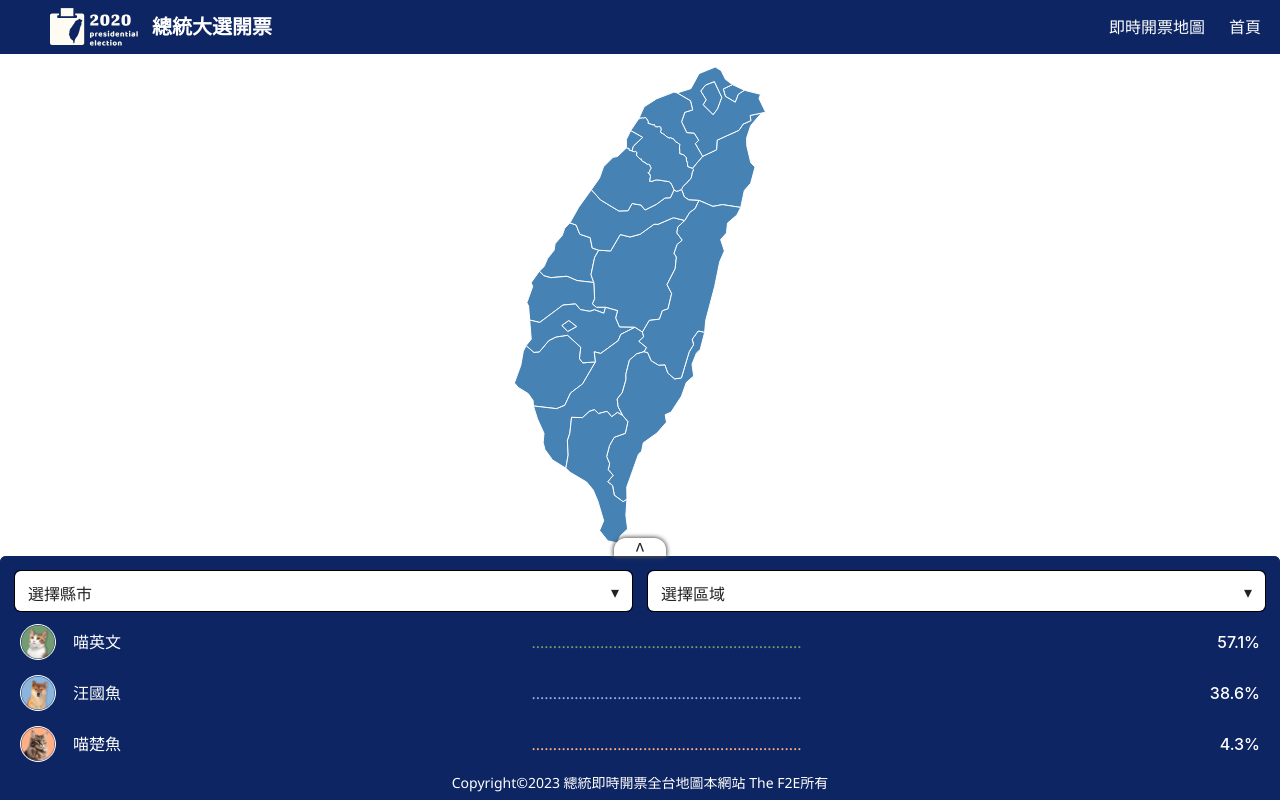
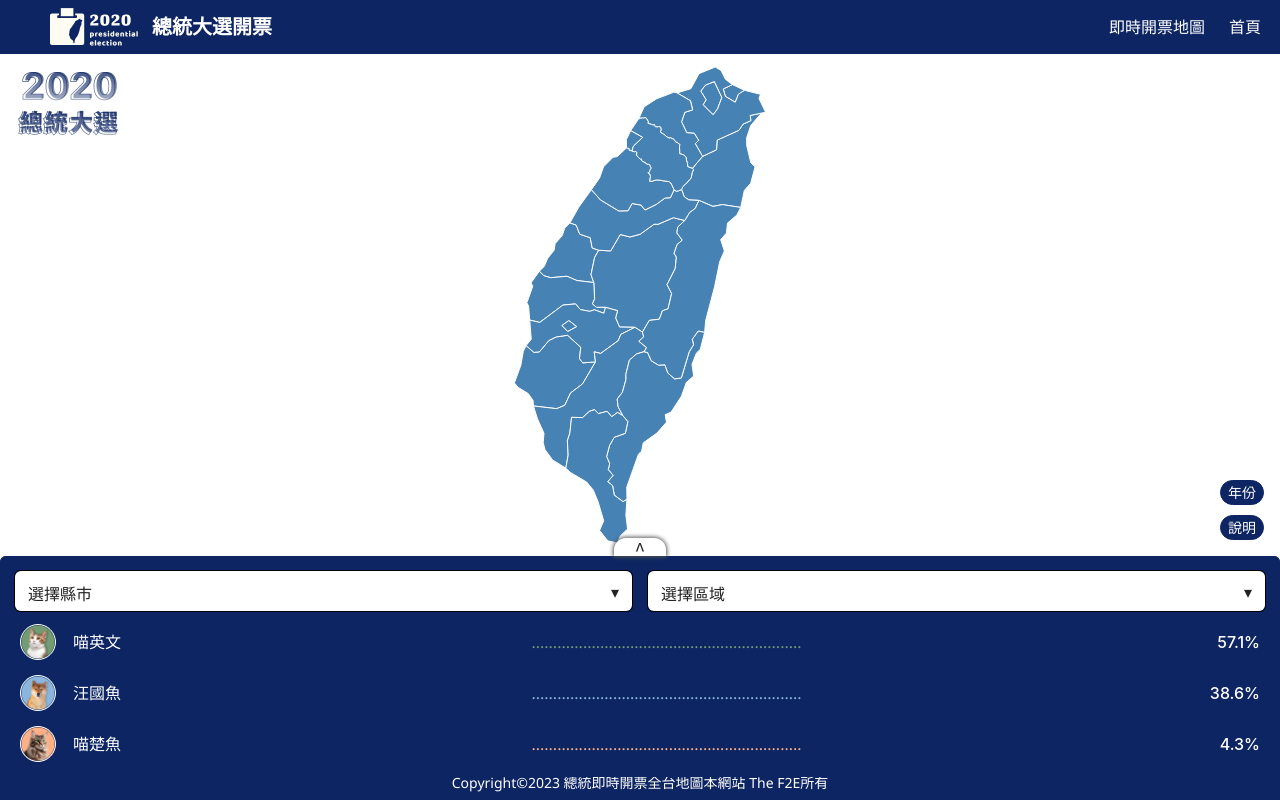
Before and after one commit to zim314/2023-F2E-Invoicing-System, a React (Vite) app: page /openballpt in a window 1280 px wide. Built offline with nearby package versions, Linux system fonts and the light colour scheme.

Commit message:
feat: 🎸 新增改變顯示年份按鈕

```diff
--- a/src/component/LiLabal/index.tsx
+++ b/src/component/LiLabal/index.tsx
@@ -2,7 +2,7 @@ import './index.scss';
 
 interface Props {
     className?: string;
-    children: string;
+    children: any;
 }
 
 const LiLabal = ({ className = '', children }: Props) => (
--- /dev/null
+++ b/src/component/ListButton/index.scss
@@ -0,0 +1,44 @@
+.listButton {
+    display: flex;
+    position: relative;
+
+    & > div:first-of-type {
+        width: 1px;
+        height: 84px;
+        background-color: #495981;
+        position: absolute;
+        top: 10px;
+        left: 10px;
+    }
+
+    & > div:last-of-type {
+        position: absolute;
+        top: 0px;
+        left: 0px;
+    }
+
+    &__button {
+        display: flex;
+
+        & + & {
+            margin-top: 20px;
+        }
+
+        & > button {
+            color: #495981;
+            font-size: 12px;
+            font-weight: 400;
+            border: none;
+            background-color: rgb(0,0,0,0);
+        }
+    }
+
+    &__point {
+        width: 21px;
+        height: 21px;
+        color: #495981;
+        font-size: 13px;
+        line-height: 21px;
+        text-align: center;
+    }
+}
--- /dev/null
+++ b/src/component/ListButton/index.tsx
@@ -0,0 +1,36 @@
+import React from 'react';
+import './index.scss';
+
+interface Props {
+    changeState?: () => void;
+}
+
+const ListButton = ({ changeState }: Props) => {
+    return (
+        <div className="listButton">
+            <div></div>
+            <div>
+                <div className="listButton__button">
+                    <div className="listButton__point">●</div>
+                    <button value="20" onClick={changeState}>
+                        2020
+                    </button>
+                </div>
+                <div className="listButton__button">
+                    <div className="listButton__point">●</div>
+                    <button value="2016" onClick={changeState}>
+                        2016
+                    </button>
+                </div>
+                <div className="listButton__button">
+                    <div className="listButton__point">●</div>
+                    <button value="2012" onClick={changeState}>
+                        2012
+                    </button>
+                </div>
+            </div>
+        </div>
+    );
+};
+
+export default ListButton;
--- a/src/page/OpenBallot/index.scss
+++ b/src/page/OpenBallot/index.scss
@@ -13,6 +13,28 @@
         padding: 13px 0px;
         flex: 1;
         min-height: 100px;
+        position: relative;
+
+        & > img {
+            width: 100px;
+            height: 64px;
+            position: absolute;
+            top: 18px;
+            left: 18px;
+        }
+
+        & > div:first-of-type {
+            position: absolute;
+            top: 98px;
+            left: 18px;
+        }
+
+        & > div:last-of-type {
+            width: 44px;
+            position: absolute;
+            right: 16px;
+            bottom: 16px;
+        }
     }
 
     &__controlPanelContainer {
@@ -21,6 +43,26 @@
         display:flex;
         flex-direction: column-reverse;
         position: relative;
+    }
+}
+
+.mapLayout__button {
+    width: 44px;
+    height: 25px;
+    color: white;
+    font-size: 14px;
+    line-height: 14px;
+    text-align: center;
+    background-color: #0D2562;
+    border: 1px solid #0D2562;
+    border-radius: 50px;
+    &:hover{
+        color: black;
+        background-color: white;
+    }
+
+    & + & {
+        margin-top: 10px
     }
 }
 
--- a/src/page/OpenBallot/index.tsx
+++ b/src/page/OpenBallot/index.tsx
@@ -7,6 +7,8 @@ import { counryData, distData } from '../../component/Select/optionData';
 import * as d3 from 'd3';
 import RatioBar from '../../component/RatioBar';
 import candidateData from '../CandidateInfo/candidateData';
+import presidentialElection from '../../assets/images/map_2020.png';
+import ListButton from '../../component/ListButton';
 
 interface Votes {
     county: string;
@@ -26,6 +28,7 @@ const OpenBallpt = () => {
     const [county, setCounty] = useState('選擇縣市');
     const [district, setDistrict] = useState('選擇區域');
     const [showVoteShare, setShowVoteShare] = useState(false);
+    const [showChangeYearButton, setShowChangeYearButton] = useState(false);
     const [mapSvgSize, setMapSvgSize] = useState({ width: 0, height: 0 });
     const [barSvgSize, setBarSvgSize] = useState({ width: 0, height: 0 });
     const [votesList, setVotesList] = useState<Votes[]>([]);
@@ -88,6 +91,19 @@ const OpenBallpt = () => {
     return (
         <div className="openBallpt">
             <div className="openBallpt__mapContainer" ref={mapContainerRef}>
+                <img src={presidentialElection} alt="" />
+                <div>{showChangeYearButton && <ListButton />}</div>
+                <div>
+                    <button
+                        className="mapLayout__button"
+                        onClick={() =>
+                            setShowChangeYearButton(!showChangeYearButton)
+                        }
+                    >
+                        年份
+                    </button>
+                    <button className="mapLayout__button">說明</button>
+                </div>
                 <DisplayMap geojson={countryMap} svgSize={mapSvgSize} />
             </div>
             <div className="openBallpt__controlPanelContainer">
```
Also changed, not shown: src/assets/images/map_2020.png (added).
